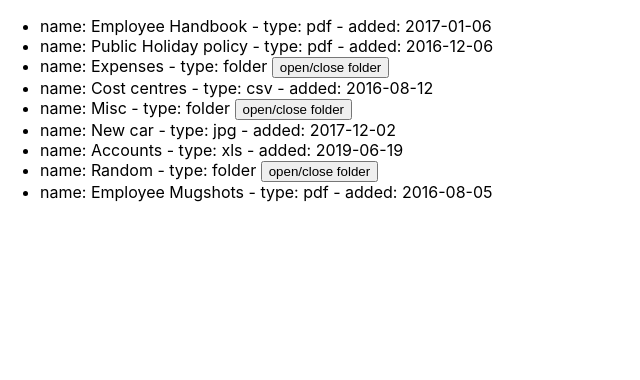
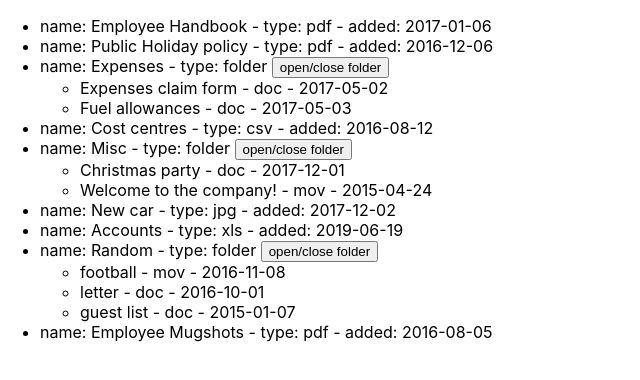
Before and after one commit to timothydowd/bright-hr-tech-test, a React (Create React App) app: page / in a window 1280 px wide. Shown: the top 380 px of the page, without its empty margins (0-640 px from the left). Built offline with nearby package versions, Linux system fonts and the light colour scheme.

Commit message:
folders now showing file contents by default

```diff
--- a/src/components/Item.js
+++ b/src/components/Item.js
@@ -18,6 +18,13 @@ export default class Item extends Component {
               <div key={this.props.item.name}>
                 name: {this.props.item.name} - type: {this.props.item.type}{" "}
                 <button onClick={ this.handleClickFolderButton }>open/close folder</button>
+                <ul>
+                    {this.props.item.files.map(file => {
+                        return(
+                            <li key={file.name}>{file.name} - {file.type} - {file.added}</li>
+                        )
+                    })}
+                </ul>
               </div>
             );
           } else {
```
